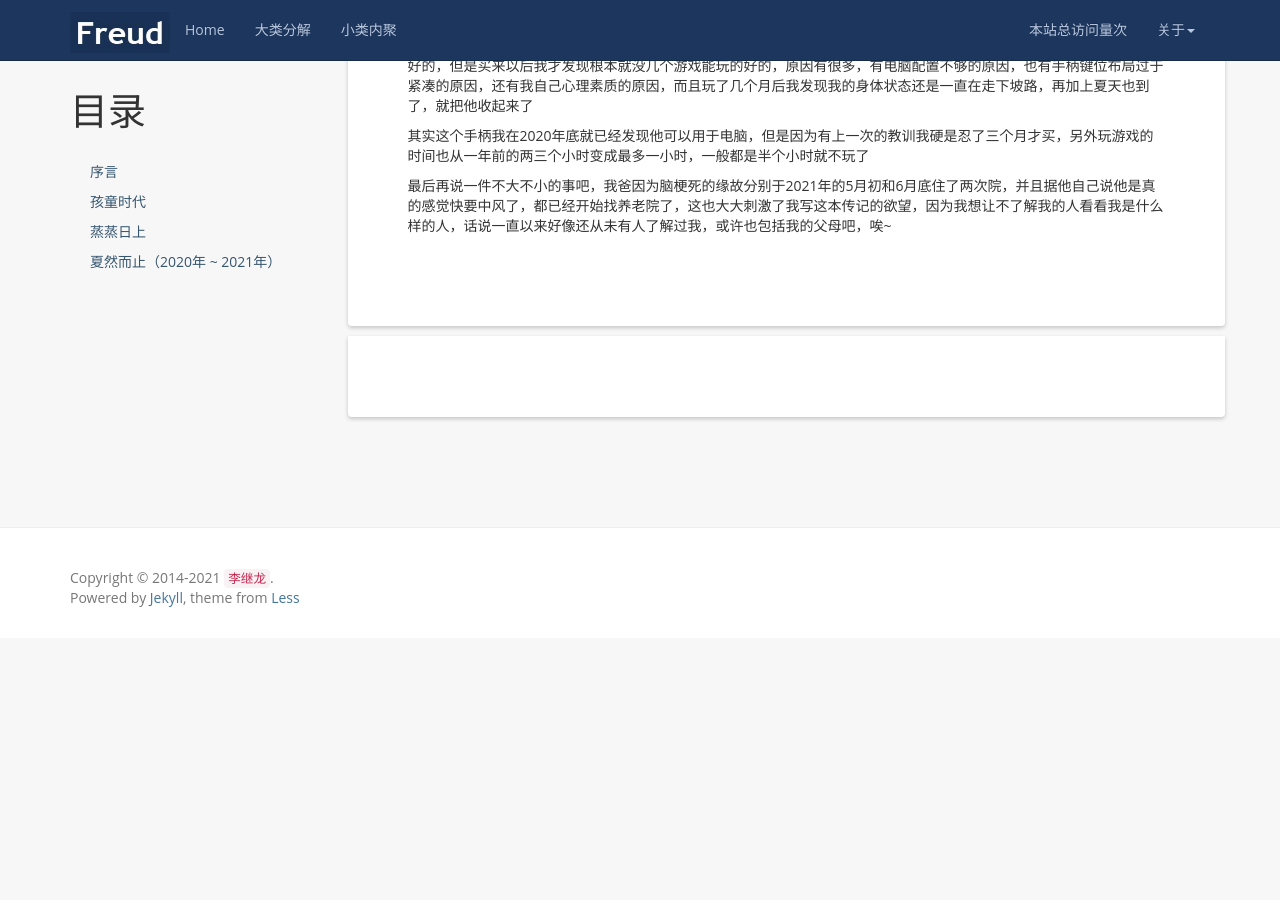
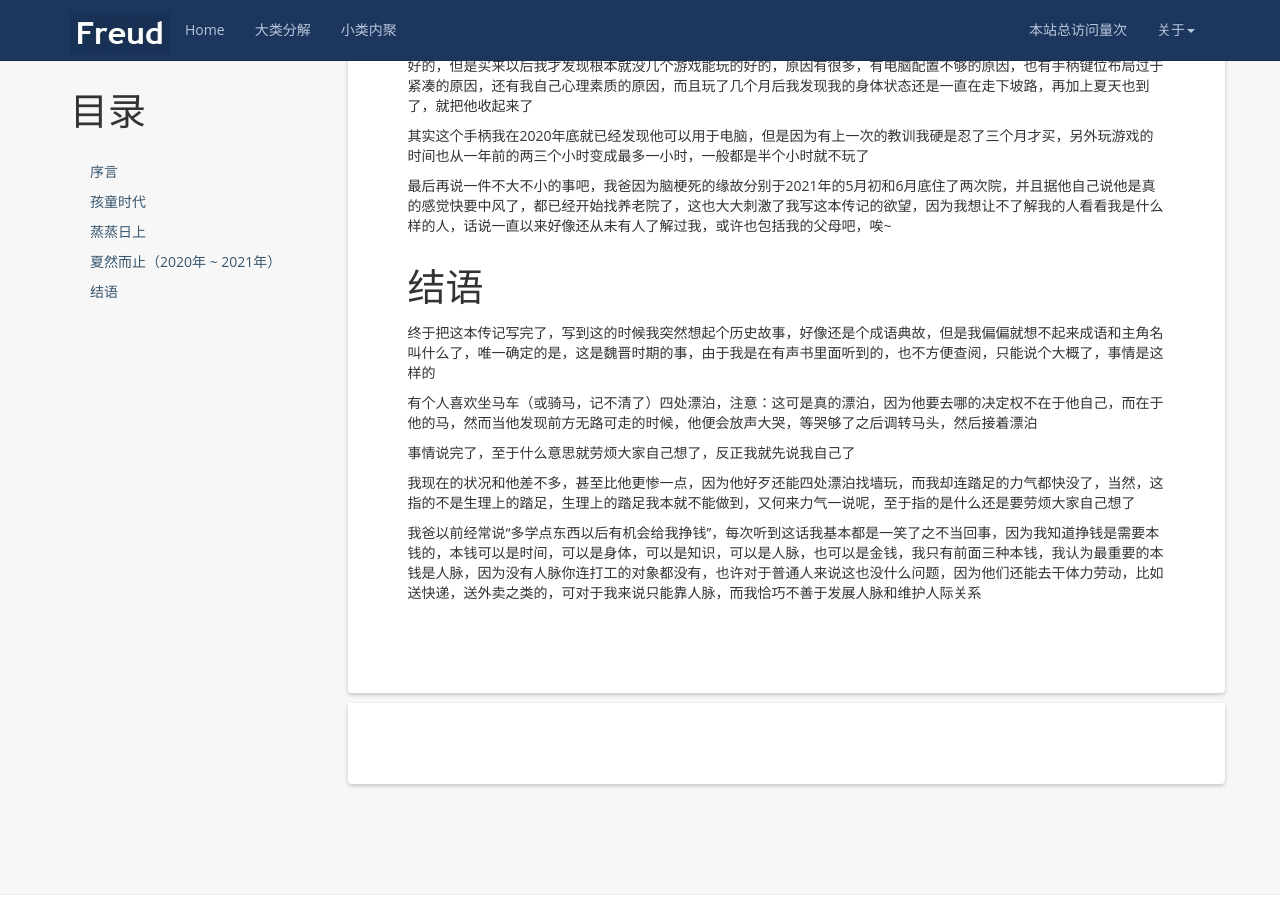
Before and after one commit to kljzndx/My-Blog, a Jekyll site: the page built from _posts/2021-07-07-autobiography.md, in a window 1280 px wide and 900 px high, scrolled down 7642 px. Built offline with Jekyll 4.4.1, drawn with Linux system fonts in a browser that asks for light colours; nearby versions of some CDN libraries; comment, search, counter and statistics services are not loaded; before the commit the page ends 8280 px from its top, so only the background shows below that.

Commit message:
同步编写进度

```diff
--- a/_posts/2021-07-07-autobiography.md
+++ b/_posts/2021-07-07-autobiography.md
@@ -278,3 +278,15 @@ tags: [自传]
 其实这个手柄我在2020年底就已经发现他可以用于电脑，但是因为有上一次的教训我硬是忍了三个月才买，另外玩游戏的时间也从一年前的两三个小时变成最多一小时，一般都是半个小时就不玩了
 
 最后再说一件不大不小的事吧，我爸因为脑梗死的缘故分别于2021年的5月初和6月底住了两次院，并且据他自己说他是真的感觉快要中风了，都已经开始找养老院了，这也大大刺激了我写这本传记的欲望，因为我想让不了解我的人看看我是什么样的人，话说一直以来好像还从未有人了解过我，或许也包括我的父母吧，唉~
+
+# 结语
+
+终于把这本传记写完了，写到这的时候我突然想起个历史故事，好像还是个成语典故，但是我偏偏就想不起来成语和主角名叫什么了，唯一确定的是，这是魏晋时期的事，由于我是在有声书里面听到的，也不方便查阅，只能说个大概了，事情是这样的
+
+有个人喜欢坐马车（或骑马，记不清了）四处漂泊，注意：这可是真的漂泊，因为他要去哪的决定权不在于他自己，而在于他的马，然而当他发现前方无路可走的时候，他便会放声大哭，等哭够了之后调转马头，然后接着漂泊
+
+事情说完了，至于什么意思就劳烦大家自己想了，反正我就先说我自己了
+
+我现在的状况和他差不多，甚至比他更惨一点，因为他好歹还能四处漂泊找墙玩，而我却连踏足的力气都快没了，当然，这指的不是生理上的踏足，生理上的踏足我本就不能做到，又何来力气一说呢，至于指的是什么还是要劳烦大家自己想了
+
+我爸以前经常说“多学点东西以后有机会给我挣钱”，每次听到这话我基本都是一笑了之不当回事，因为我知道挣钱是需要本钱的，本钱可以是时间，可以是身体，可以是知识，可以是人脉，也可以是金钱，我只有前面三种本钱，我认为最重要的本钱是人脉，因为没有人脉你连打工的对象都没有，也许对于普通人来说这也没什么问题，因为他们还能去干体力劳动，比如送快递，送外卖之类的，可对于我来说只能靠人脉，而我恰巧不善于发展人脉和维护人际关系
```
